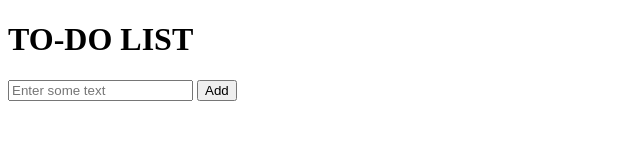
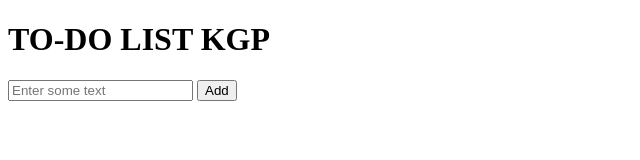
Before and after one commit to PallabBiswas3/To-Do, a plain HTML site: page index.html in a window 1280 px wide. Shown: the whole page, without its empty margins (0-640 px from the left). Drawn offline with Linux system fonts and the light colour scheme.

Commit message:
todo list

```diff
--- a/index.html
+++ b/index.html
@@ -5,7 +5,7 @@
     <title>Todo-list</title>
 </head>
 <body>
-    <h1>TO-DO LIST</h1>
+    <h1>TO-DO LIST KGP</h1>
 <form id="todoform">
     <input type="text" id="todoinput" placeholder="Enter some text"></input>
     <button type="submit">Add</button>
```
